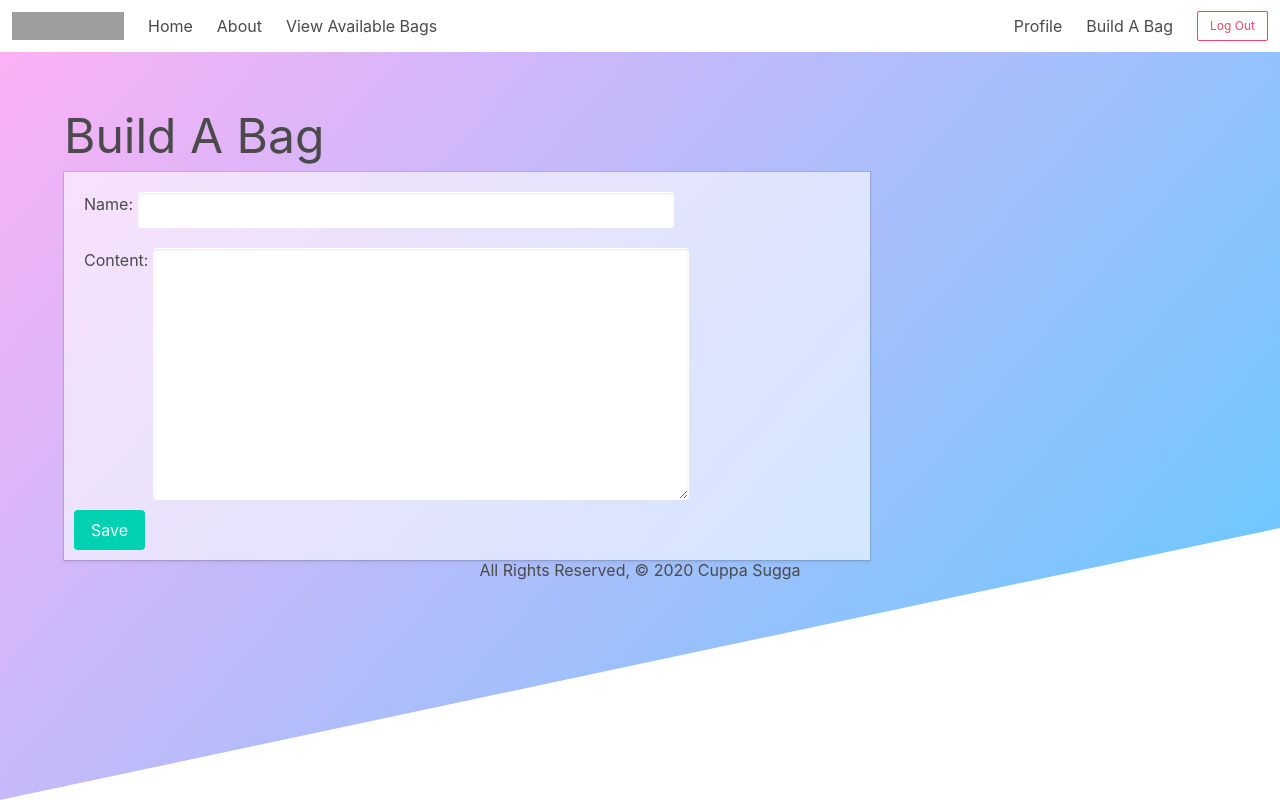
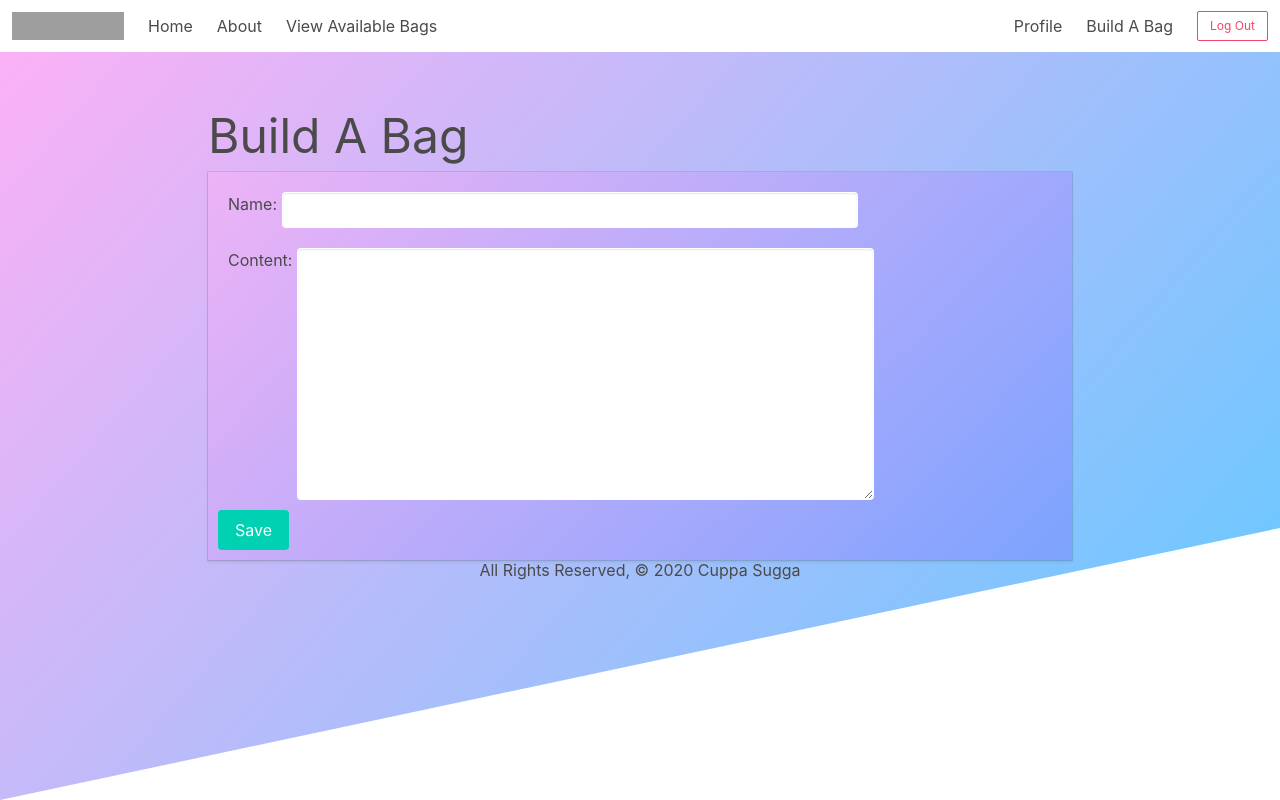
Before and after one commit to nikitamadora/cuppasugga, a Django app: page /bags/new/ in a window 1280 px wide. Run offline with Django 3.2, Linux system fonts and the light colour scheme; the visitor is signed in with stand-in values (Sample User, id 1); some libraries are stand-ins or nearby versions; some web fonts are replaced; grey boxes are pictures that could not be loaded.

Commit message:
Adds background gradient to forms

```diff
--- a/cuppasugga/main_app/static/css/style.css
+++ b/cuppasugga/main_app/static/css/style.css
@@ -128,12 +128,21 @@ main header {
 }
 
 /* ------------------------------------------- FORMS --------- */
+.custom-form {
+  max-width: 75%;
+}
+
+/* .bag-form {
+  background-color: rgba(255, 255, 255, 0.6);
+  box-shadow: 0 2px 3px rgba(10, 10, 10, 0.1), 0 0 0 1px rgba(10, 10, 10, 0.1);
+  position: relative;
+  padding: 10px
+} */
 
 .bag-form {
-  background-color: rgba(255, 255, 255, 0.6);
+  background: rgb(255,176,245);
+  background: linear-gradient(137deg, rgba(255,176,245,0.4) 0%, rgba(119,113,255,0.4) 100%);
   box-shadow: 0 2px 3px rgba(10, 10, 10, 0.1), 0 0 0 1px rgba(10, 10, 10, 0.1);
-  color: #4a4a4a;
-  max-width: 70%;
   position: relative;
   padding: 10px
 }
--- a/cuppasugga/main_app/templates/bags/bag_form.html
+++ b/cuppasugga/main_app/templates/bags/bag_form.html
@@ -1,15 +1,15 @@
 {% extends 'base.html' %}
 {% block content %}
     <section class="container">
-      <div class="columns">
-        <div class="column">
+      <div class="center-horizontal custom-form">
+
           <h1 class="is-size-1">Build A Bag</h1>
           <form method="POST" class="bag-form">
             {% csrf_token %}
             {{ form.as_p }}
             <button class="btn button is-primary" type="submit">Save</button>
           </form>
-        </div>
+
       </div>
     </section>
 
```
